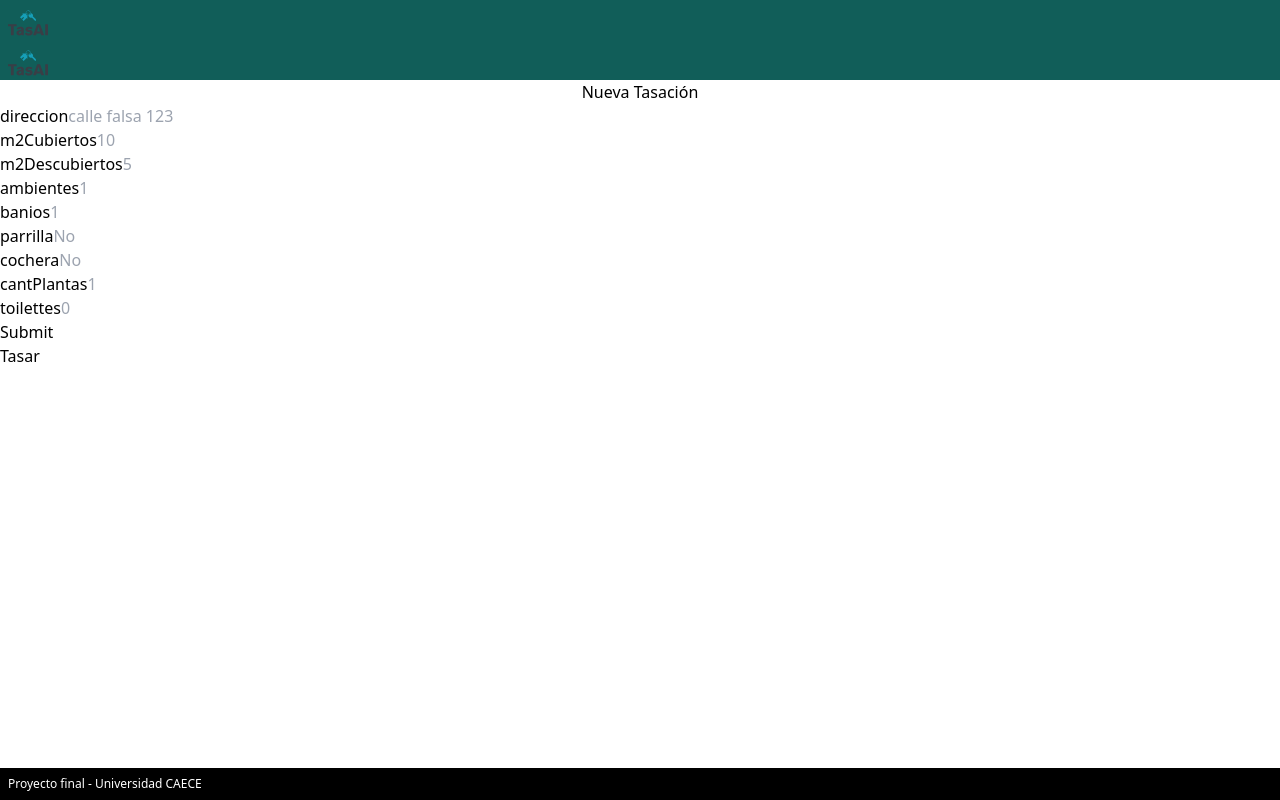
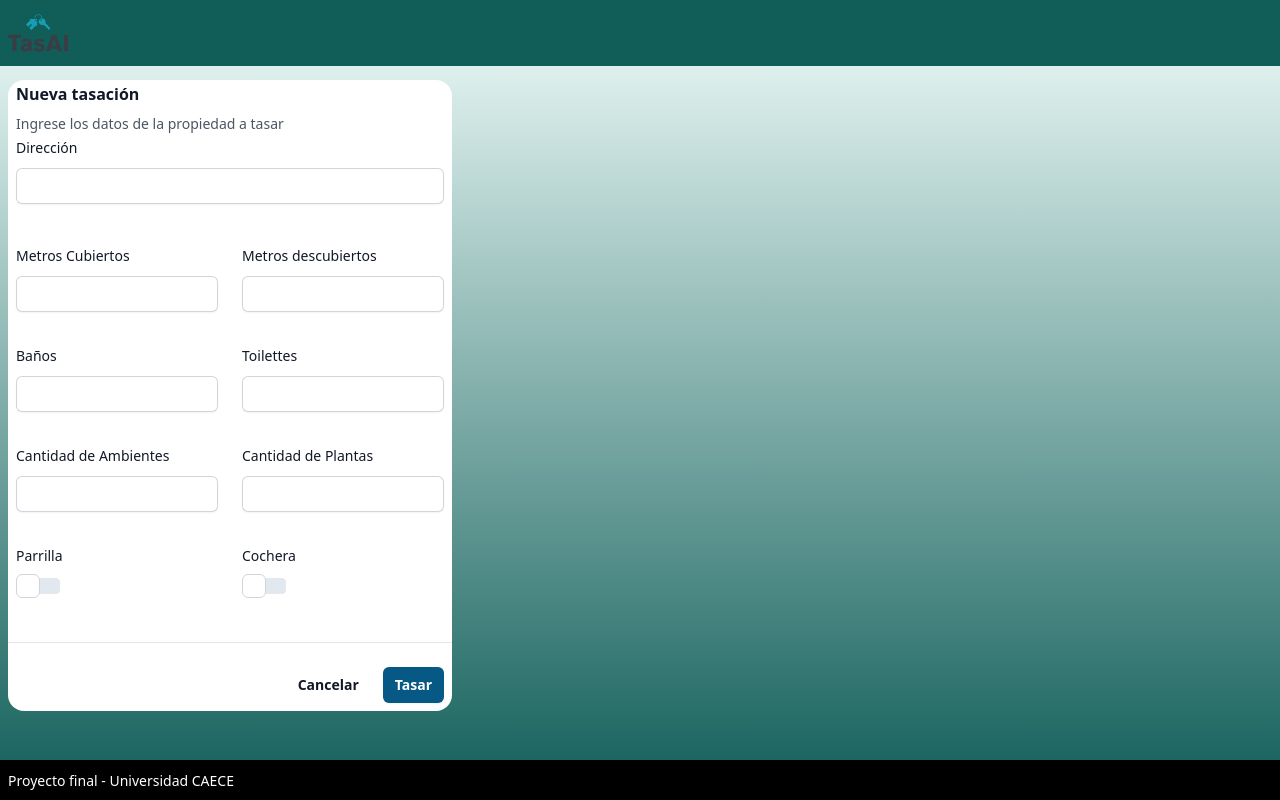
Before and after one commit to FedericoCandiolo/TasAI-FrontEnd, a Next.js app: page / in a window 1280 px wide. Both pictures are taken after typing "name@example.com", "Sample" into the empty fields and a click on the button "Iniciar Sesión". Built offline with nearby package versions, Linux system fonts and the light colour scheme.

Commit message:
Agregado del formulario de carga con estilo

```diff
--- a/src/app/globals.css
+++ b/src/app/globals.css
@@ -2,12 +2,12 @@
 @tailwind components;
 @tailwind utilities;
 
-footer{
+/* footer{
   position: absolute;
   left: 0;
   bottom: 0;
   right: 0;
-}
+} */
 
 /* :root {
   --foreground-rgb: 0, 0, 0;
--- a/src/app/layout.tsx
+++ b/src/app/layout.tsx
@@ -14,11 +14,13 @@ export default function RootLayout({ children }: { children: React.ReactNode })
   return (
     <html lang="en">
       <body>
-        <header className="bg-teal-800 h-10 p-2">
+        <header className="fixed top-0 left-0 w-full bg-teal-800 p-2">
             <Logo />
         </header>
         <main>{children}</main>
-        <footer className="bg-black p-2 text-white text-xs">Proyecto final - Universidad CAECE</footer>
+        <footer className="fixed bottom-0 left-0 w-full p-2 bg-black content-center">
+          <span className="text-sm text-white">Proyecto final - Universidad CAECE</span>
+        </footer>
       </body>
     </html>
   );
--- a/src/components/CargaDatos.jsx
+++ b/src/components/CargaDatos.jsx
@@ -1,46 +1,218 @@
 "use client";
 
-import { useState,  React} from 'react';
-import SingleForm from './SingleForm';
-import RootLayout from '@/app/layout';
+import { useState, React } from "react";
+import SingleForm from "./SingleForm";
+// import RootLayout from "@/app/layout";
 
 function CargaDatos() {
-    const [pagepart, setPagePart] = useState('nuevaTasacion');
-    const [mensaje, setMensaje] = useState('');
+  const [pagepart, setPagePart] = useState("nuevaTasacion");
+  const [mensaje, setMensaje] = useState("");
 
-    const pages_structure = {
-        nuevaTasacion: {
-            title: "Nueva Tasación",
-            fields: [
-                {fieldtype: "string", field: "direccion", ph: "calle falsa 123"},
-                {fieldtype: "string", field: "m2Cubiertos", ph: "10"},
-                {fieldtype: "string", field: "m2Descubiertos", ph: "5"},
-                {fieldtype: "string", field: "ambientes", ph: "1"},
-                {fieldtype: "string", field: "banios", ph: "1"},
-                {fieldtype: "string", field: "parrilla", ph: "No"},
-                {fieldtype: "string", field: "cochera", ph: "No"},
-                {fieldtype: "string", field: "cantPlantas", ph: "1"},
-                {fieldtype: "string", field: "toilettes", ph: "0"},
+  const pages_structure = {
+    nuevaTasacion: {
+      title: "Nueva Tasación",
+      fields: [
+        { fieldtype: "string", field: "direccion", ph: "calle falsa 123" },
+        { fieldtype: "string", field: "m2Cubiertos", ph: "10" },
+        { fieldtype: "string", field: "m2Descubiertos", ph: "5" },
+        { fieldtype: "string", field: "ambientes", ph: "1" },
+        { fieldtype: "string", field: "banios", ph: "1" },
+        { fieldtype: "string", field: "parrilla", ph: "No" },
+        { fieldtype: "string", field: "cochera", ph: "No" },
+        { fieldtype: "string", field: "cantPlantas", ph: "1" },
+        { fieldtype: "string", field: "toilettes", ph: "0" },
+      ],
+    },
+  };
 
-            ]
-        }
-    }
+  const handleClick = () => {
+    setMensaje("Propiedad Tasada");
+  };
 
-    const handleClick = () => {
-        setMensaje('Propiedad Tasada');
-    }
+  return (
+    <div class="flex items-left justify-left h-screen bg-gradient-to-b from-teal-50 to-teal-800">
+      <form class="bg-white rounded-2xl ml-2 h-fit mt-20">
+        <div class="space-y-12">
+          <div class="border-b border-gray-900/10 pb-12">
+            <h2 class="text-base font-semibold leading-7 text-gray-900 ml-2">
+              Nueva tasación
+            </h2>
+            <p class="mt-1 text-sm leading-6 text-gray-600 ml-2">
+              Ingrese los datos de la propiedad a tasar
+            </p>
 
-    return(
-        <RootLayout>
-            <div>
+            <div class="sm:col-span-4 ml-2 mr-2">
+              <label
+                for="direccion"
+                class="block text-sm font-medium leading-6 text-gray-900"
+              >
+                Dirección
+              </label>
+              <div class="mt-2">
+                <input
+                  id="direccion"
+                  name="direccion"
+                  type="string"
+                  class="block w-full rounded-md border-0 py-1.5 text-gray-900 shadow-sm ring-1 ring-inset ring-gray-300 placeholder:text-gray-400 focus:ring-2 focus:ring-inset focus:ring-indigo-600 sm:text-sm sm:leading-6"
+                />
+              </div>
+            </div>
+
+            <div class="mt-10 grid grid-cols-1 gap-x-6 gap-y-8 sm:grid-cols-6 ml-2 mr-2">
+              <div class="sm:col-span-3">
+                <label
+                  for="m2cubiertos"
+                  class="block text-sm font-medium leading-6 text-gray-900"
+                >
+                  Metros Cubiertos
+                </label>
+                <div class="mt-2">
+                  <input
+                    type="text"
+                    name="m2cubiertos"
+                    id="m2cubiertos"
+                    class="block w-full rounded-md border-0 py-1.5 text-gray-900 shadow-sm ring-1 ring-inset ring-gray-300 placeholder:text-gray-400 focus:ring-2 focus:ring-inset focus:ring-indigo-600 sm:text-sm sm:leading-6"
+                  />
+                </div>
+              </div>
+
+              <div class="sm:col-span-3">
+                <label
+                  for="m2descubiertos"
+                  class="block text-sm font-medium leading-6 text-gray-900"
+                >
+                  Metros descubiertos
+                </label>
+                <div class="mt-2">
+                  <input
+                    type="text"
+                    name="m2descubiertos"
+                    id="m2descubiertos"
+                    class="block w-full rounded-md border-0 py-1.5 text-gray-900 shadow-sm ring-1 ring-inset ring-gray-300 placeholder:text-gray-400 focus:ring-2 focus:ring-inset focus:ring-indigo-600 sm:text-sm sm:leading-6"
+                  />
+                </div>
+              </div>
+
+              <div class="sm:col-span-3">
+                <label
+                  for="banios"
+                  class="block text-sm font-medium leading-6 text-gray-900"
+                >
+                  Baños
+                </label>
+                <div class="mt-2">
+                  <input
+                    type="text"
+                    name="banios"
+                    id="banios"
+                    class="block w-full rounded-md border-0 py-1.5 text-gray-900 shadow-sm ring-1 ring-inset ring-gray-300 placeholder:text-gray-400 focus:ring-2 focus:ring-inset focus:ring-indigo-600 sm:text-sm sm:leading-6"
+                  />
+                </div>
+              </div>
+
+              <div class="sm:col-span-3">
+                <label
+                  for="toilettes"
+                  class="block text-sm font-medium leading-6 text-gray-900"
+                >
+                  Toilettes
+                </label>
+                <div class="mt-2">
+                  <input
+                    type="text"
+                    name="toilettes"
+                    id="toilettes"
+                    class="block w-full rounded-md border-0 py-1.5 text-gray-900 shadow-sm ring-1 ring-inset ring-gray-300 placeholder:text-gray-400 focus:ring-2 focus:ring-inset focus:ring-indigo-600 sm:text-sm sm:leading-6"
+                  />
+                </div>
+              </div>
+
+              <div class="sm:col-span-3">
+                <label
+                  for="ambientes"
+                  class="block text-sm font-medium leading-6 text-gray-900"
+                >
+                  Cantidad de Ambientes
+                </label>
+                <div class="mt-2">
+                  <input
+                    type="text"
+                    name="ambientes"
+                    id="ambientes"
+                    class="block w-full rounded-md border-0 py-1.5 text-gray-900 shadow-sm ring-1 ring-inset ring-gray-300 placeholder:text-gray-400 focus:ring-2 focus:ring-inset focus:ring-indigo-600 sm:text-sm sm:leading-6"
+                  />
+                </div>
+              </div>
+
+              <div class="sm:col-span-3">
+                <label
+                  for="plantas"
+                  class="block text-sm font-medium leading-6 text-gray-900"
+                >
+                  Cantidad de Plantas
+                </label>
+                <div class="mt-2">
+                  <input
+                    type="text"
+                    name="plantas"
+                    id="plantas"
+                    class="block w-full rounded-md border-0 py-1.5 text-gray-900 shadow-sm ring-1 ring-inset ring-gray-300 placeholder:text-gray-400 focus:ring-2 focus:ring-inset focus:ring-indigo-600 sm:text-sm sm:leading-6"
+                  />
+                </div>
+              </div>
+              {/* debatible*/}
+              <div class="sm:col-span-3">
                 <div>
-                    <SingleForm {...pages_structure.nuevaTasacion} />
-                    <button type="button" onClick={handleClick}>Tasar</button>
-                    {mensaje && <p>{mensaje}</p>}
+                  <label
+                    for="plantas"
+                    class="block text-sm font-medium leading-6 text-gray-900"
+                  >
+                    Parrilla
+                  </label>
                 </div>
+                <label class="relative inline-flex cursor-pointer items-center">
+                  <input id="switch-3" type="checkbox" class="peer sr-only" />
+                  <label for="switch-3 hidden"></label>
+                  <div class="peer h-4 w-11 rounded border bg-slate-200 after:absolute after:-top-1 after:left-0 after:h-6 after:w-6 after:rounded-md after:border after:border-gray-300 after:bg-white after:transition-all after:content-[''] peer-checked:bg-sky-800 peer-checked:after:translate-x-full peer-focus:ring-sky-800"></div>
+                </label>
+              </div>
+              <div class="sm:col-span-3">
+                <div>
+                  <label
+                    for="cochera"
+                    class="block text-sm font-medium leading-6 text-gray-900"
+                  >
+                    Cochera
+                  </label>
+                </div>
+                <label class="relative inline-flex cursor-pointer items-center">
+                  <input id="switch-3" type="checkbox" class="peer sr-only" />
+                  <label for="switch-3 hidden"></label>
+                  <div class="peer h-4 w-11 rounded border bg-slate-200 after:absolute after:-top-1 after:left-0 after:h-6 after:w-6 after:rounded-md after:border after:border-gray-300 after:bg-white after:transition-all after:content-[''] peer-checked:bg-sky-800 peer-checked:after:translate-x-full peer-focus:ring-sky-800"></div>
+                </label>
+              </div>
             </div>
-        </RootLayout>
-    )
+          </div>
+        </div>
+
+        {/* Botones */}
+        <div class="mt-6 flex items-center justify-end gap-x-6 mr-2 mb-2">
+          <button
+            type="button"
+            class="text-sm font-semibold leading-6 text-gray-900"
+          >
+            Cancelar
+          </button>
+          <button
+            type="submit"
+            class="rounded-md bg-sky-800 px-3 py-2 text-sm font-semibold text-white shadow-sm hover:bg-indigo-500 focus-visible:outline focus-visible:outline-2 focus-visible:outline-offset-2 focus-visible:outline-indigo-600"
+          >
+            Tasar
+          </button>
+        </div>
+      </form>
+    </div>
+  );
 }
 
 export default CargaDatos;
--- a/src/components/Logo.jsx
+++ b/src/components/Logo.jsx
@@ -3,8 +3,8 @@ import React from 'react'
 function Logo() {
     return (
         <svg
-            width="40"
-            height="30"
+            width="60"
+            height="50"
             viewBox="0 0 250 155.64364614849563">
             <defs id="SvgjsDefs1483"></defs>
             <g
```
Also changed, not shown: src/components/TestLogin.jsx (+71 -25 lines).
